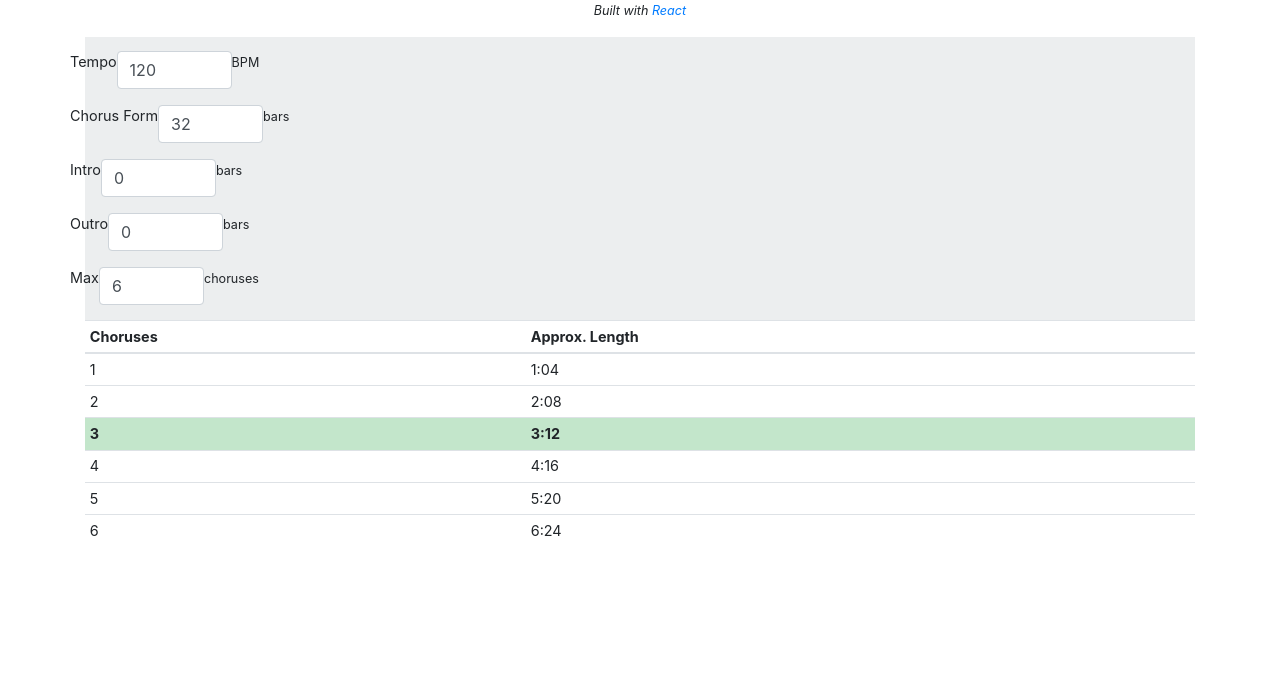
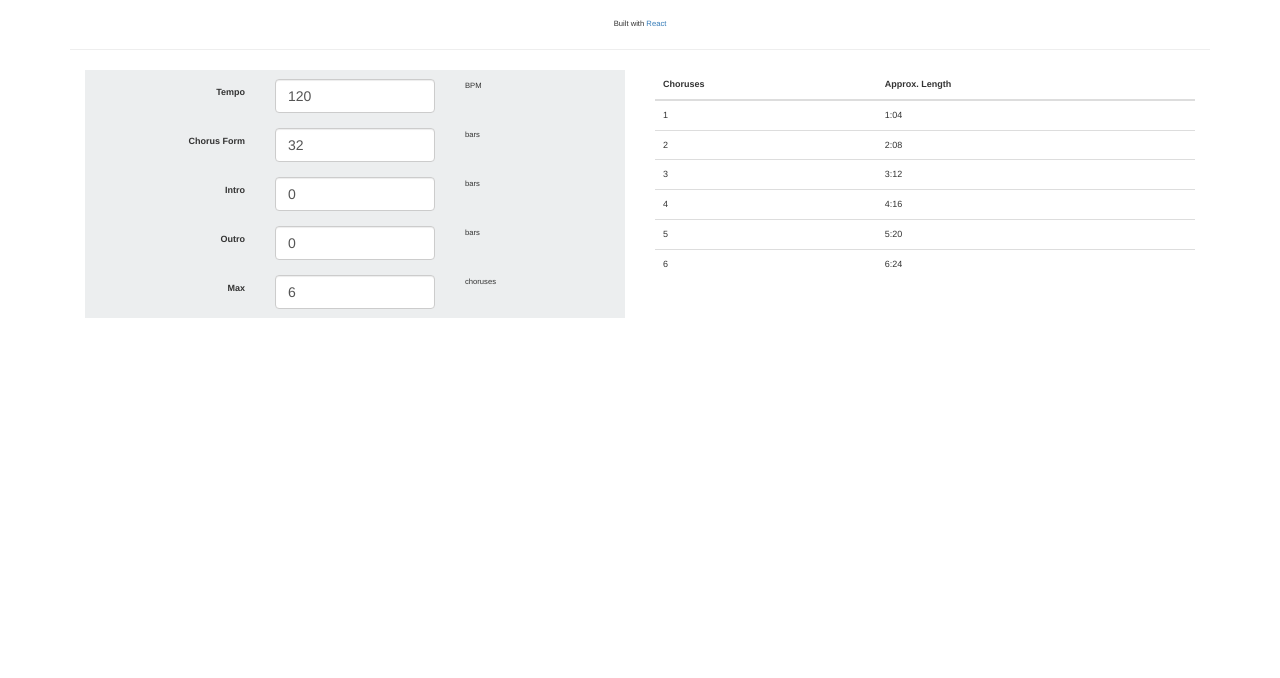
Before and after one commit to alexburr/Estimator, a website: page public/index.html in a window 1280 px wide. Shown: the part 122-800 px from the top of the page. Drawn offline with nearby package versions, Linux system fonts and the light colour scheme.

Commit message:
Side by side view for larger devices

```diff
--- a/public/index.html
+++ b/public/index.html
@@ -17,11 +17,11 @@
     <div class="container">
       <div class="page-header text-center m-t-1 m-b-3">
         <h1 class="display-4 text-xs-center">Song Length Estimator</h1>
-          <p class="lead text-xs-center">4/4 only</p>
-          <p class="text-xs-center font-italic"><small>Built with <a href="https://facebook.github.io/react/">React</a></small></p>
+        <p class="lead text-xs-center">4/4 only</p>
+        <p class="text-xs-center font-italic"><small>Built with <a href="https://facebook.github.io/react/">React</a></small></p>
       </div>
-      <div id="formContainer"></div>
-      <div id="tableContainer"></div>
+      <div id="formContainer" class="col-xs-12 col-md-6"></div>
+      <div id="tableContainer" class="col-xs-12 col-md-6"></div>
     </div>
     <script type="text/babel" src="scripts/estimator.js"></script>
   </body>
```
